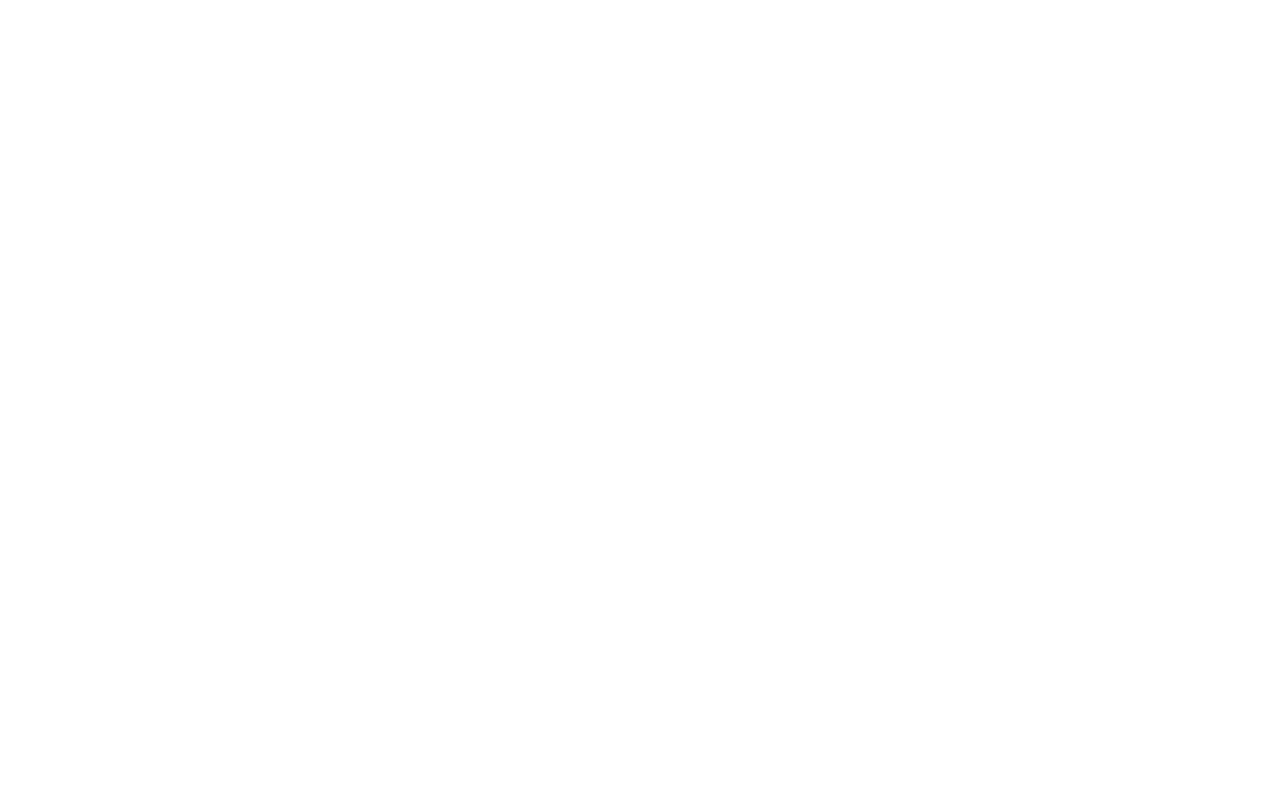
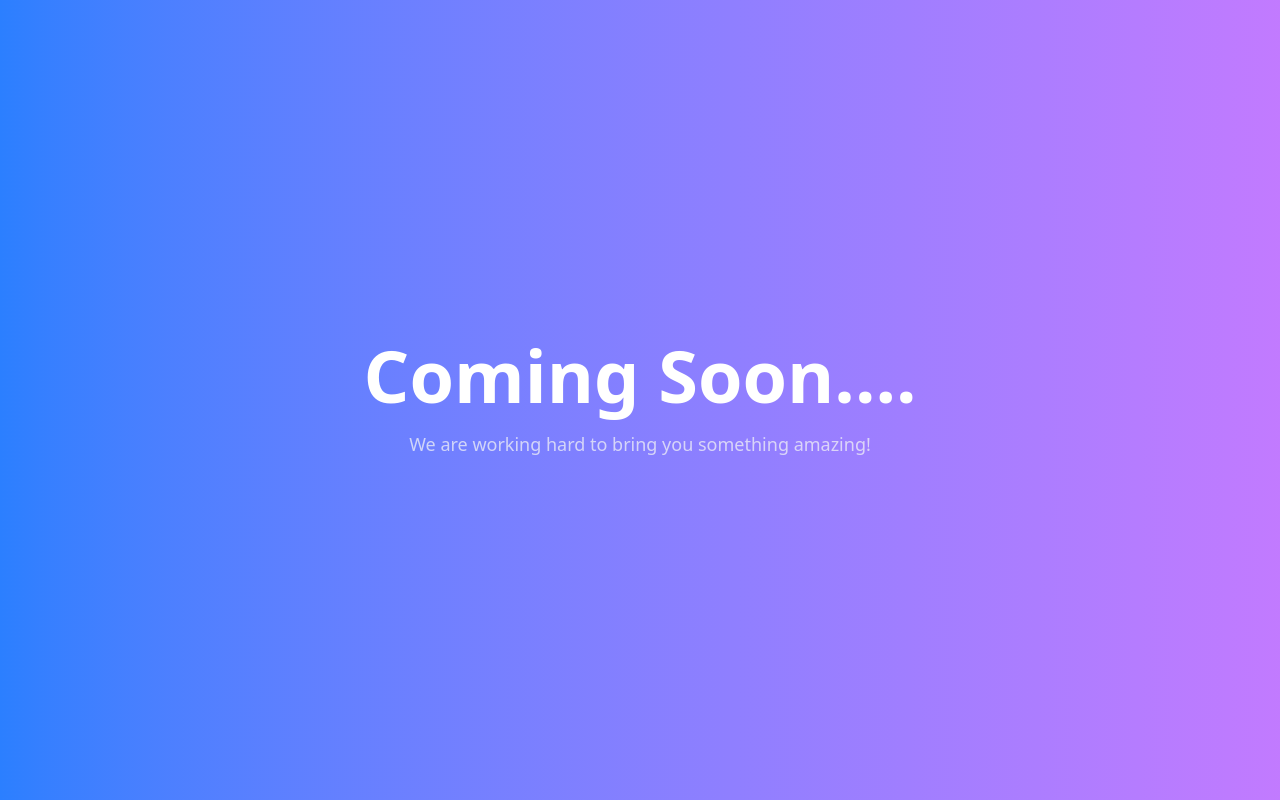
Before and after one commit to slayer1371/recruitmate-v2, a React (Vite) app: page /resources-football in a window 1280 px wide. Before the commit this address had no page. Built offline with nearby package versions, Linux system fonts and the light colour scheme.

Commit message:
props-all-around

```diff
--- a/src/App.jsx
+++ b/src/App.jsx
@@ -3,11 +3,13 @@ import TrackandField from "./components/TrackandField";
 import Football from "./components/Football";
 import Login from "./assets/Login";
 import Signup from "./assets/Signup";
-import Team from "./assets/Team";
 // import Blog from "./assets/Blog";
 import InputForm from "./assets/InputForm";
 import { Analytics } from "@vercel/analytics/react";
-import ConferenceList from "./assets/Resources";
+import ConferenceList from "./assets/Resources/Resources-tnf";
+import Resourcesft from "./assets/Resources/Resources-fb";
+import Teamtnf from "./assets/Teams/Team-tnf";
+import Teamfb from "./assets/Teams/Team-ft";
 
 export default function App() {
   return (
@@ -20,10 +22,12 @@ export default function App() {
         <Route path = "/football" element = {<Football />} />
         <Route path = "/signup" element = {<Signup />} />
         <Route path = "/login" element = {<Login />} />
-        <Route path = "/team" element = {<Team />} />
+        <Route path = "/team-track-and-field" element = {<Teamtnf />} />
+        <Route path = "/team-football" element = {<Teamfb />} />
         {/* <Route path = "/blog" element = {<Blog />} /> */}
         <Route path = "/info" element = {<InputForm />} />
-        <Route path = "/resources" element = {<ConferenceList />} />
+        <Route path = "/resources-track-and-field" element = {<ConferenceList />} />
+        <Route path = "/resources-football" element = {<Resourcesft />} />
       </Routes>
     </BrowserRouter>
     </>
--- a/src/assets/Heropage.jsx
+++ b/src/assets/Heropage.jsx
@@ -65,7 +65,7 @@ export default function Hero(props) {
                 href="#"
                 onClick={(e) => {
                   e.preventDefault();
-                  navigate("/team");
+                  navigate(props.team);
                 }}
                 className="text-md/6 font-semibold text-stone-200"
               >
@@ -75,7 +75,7 @@ export default function Hero(props) {
                 href="#"
                 onClick={(e) => {
                   e.preventDefault();
-                  navigate("/resources");
+                  navigate(props.res);
                 }}
                 className="text-md/6 font-semibold text-stone-200"
               >
@@ -153,7 +153,7 @@ export default function Hero(props) {
                         href="#"
                         onClick={(e) => {
                           e.preventDefault();
-                          navigate("/team");
+                          navigate(props.team);
                         }}
                         className="-mx-3 block rounded-lg px-3 py-2 text-base/7 font-semibold text-black hover:bg-gray-50"
                       >
@@ -163,7 +163,7 @@ export default function Hero(props) {
                         href="#"
                         onClick={(e) => {
                           e.preventDefault();
-                          navigate("/resources");
+                          navigate(props.res);
                         }}
                         className="-mx-3 block rounded-lg px-3 py-2 text-base/7 font-semibold text-black hover:bg-gray-50"
                       >
--- /dev/null
+++ b/src/assets/Resources/Resources-fb.jsx
@@ -0,0 +1,14 @@
+export default function Resourcesft(){
+    return <>
+         <div className="flex justify-center items-center h-screen bg-gradient-to-r from-blue-500 to-purple-400">
+      <div className="text-center">
+        <h1 className="text-6xl sm:text-7xl font-extrabold text-white animate-bounce">
+          Coming Soon....
+        </h1>
+        <p className="mt-4 text-lg text-gray-100 animate-pulse">
+          We are working hard to bring you something amazing!
+        </p>
+      </div>
+    </div>
+    </>
+}
--- a/src/assets/Resources.jsx
+++ b/src/assets/Resources/Resources-tnf.jsx
@@ -1,5 +1,5 @@
 import { Fade } from "react-awesome-reveal";
-import { conference } from "../data/conferenceData";
+import { conference } from "../../data/conferenceData";
 
 const ConferenceList = () => {
   return (
--- /dev/null
+++ b/src/assets/Teams/Team-ft.jsx
@@ -0,0 +1,11 @@
+export default function Teamfb() {
+    return <>
+         <div className="flex justify-center items-center h-screen bg-gradient-to-r from-blue-500 to-purple-400">
+      <div className="text-center">
+        <h1 className="text-6xl sm:text-7xl font-extrabold text-white animate-bounce">
+          Coming Soon....
+        </h1>
+      </div>
+    </div>
+    </>
+}
--- a/src/components/Football.jsx
+++ b/src/components/Football.jsx
@@ -12,7 +12,7 @@ import Feature from "../assets/Feature";
 
 export default function Football(){
     return <>
-    <Hero heading = "From Friday Night Lights to Scholarship Offers" video = "/videos/football_converted.mp4" sport = "Track-Field" linkto = "/" start_time = {0}/>
+    <Hero heading = "From Friday Night Lights to Scholarship Offers" video = "/videos/football_converted.mp4" sport = "Track-Field" linkto = "/" res = "/resources-football" team = "/team-football" start_time = {0}/>
     <Fade cascade damping={0.08}>
     <Feature header = "Find the Right Fit and Secure your Spot" subheader = "" content = "Get a step-by-step game plan to target the right schools, understand what coaches want at your position, and track your progress to stay on top of key deadlines." />
     {/* <Bento /> */}
--- a/src/components/TrackandField.jsx
+++ b/src/components/TrackandField.jsx
@@ -11,7 +11,7 @@ import {Fade} from "react-awesome-reveal";
 
 export default function TrackandField(){
     return <>
-    <Hero heading = "Your Path to College Track Starts Here" video = "/videos/trackfield_converted.mp4" sport = "Football" linkto = "/football" start_time = {25} />
+    <Hero heading = "Your Path to College Track Starts Here" video = "/videos/trackfield_converted.mp4" sport = "Football" linkto = "/football" res = "/resources-track-and-field" team = "/team-track-and-field" start_time = {25} />
     <Fade cascade damping={0.05}>
     <Feature header = "Learn from Those Who&apos;ve Done It" subheader = "" content = "Gain insights from current college athletes who’ve successfully navigated the recruiting process, providing mentorship and real-world advice to set you up for success." />
     <Cta heading = "Know Where to Start?" text = "" />
```
Also changed, not shown: src/assets/Teams/Team-tnf.jsx (renamed from src/assets/Team.jsx, +4 -4 lines).
